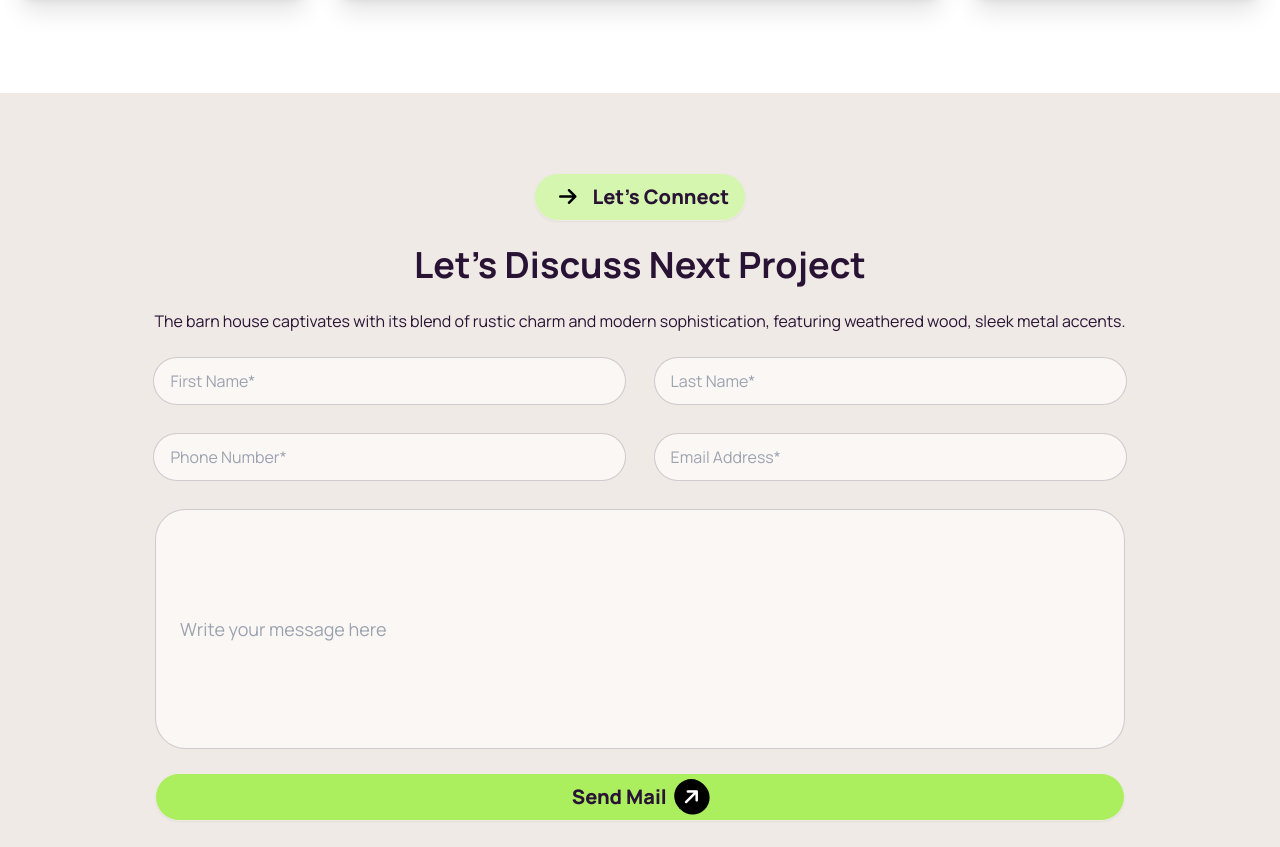
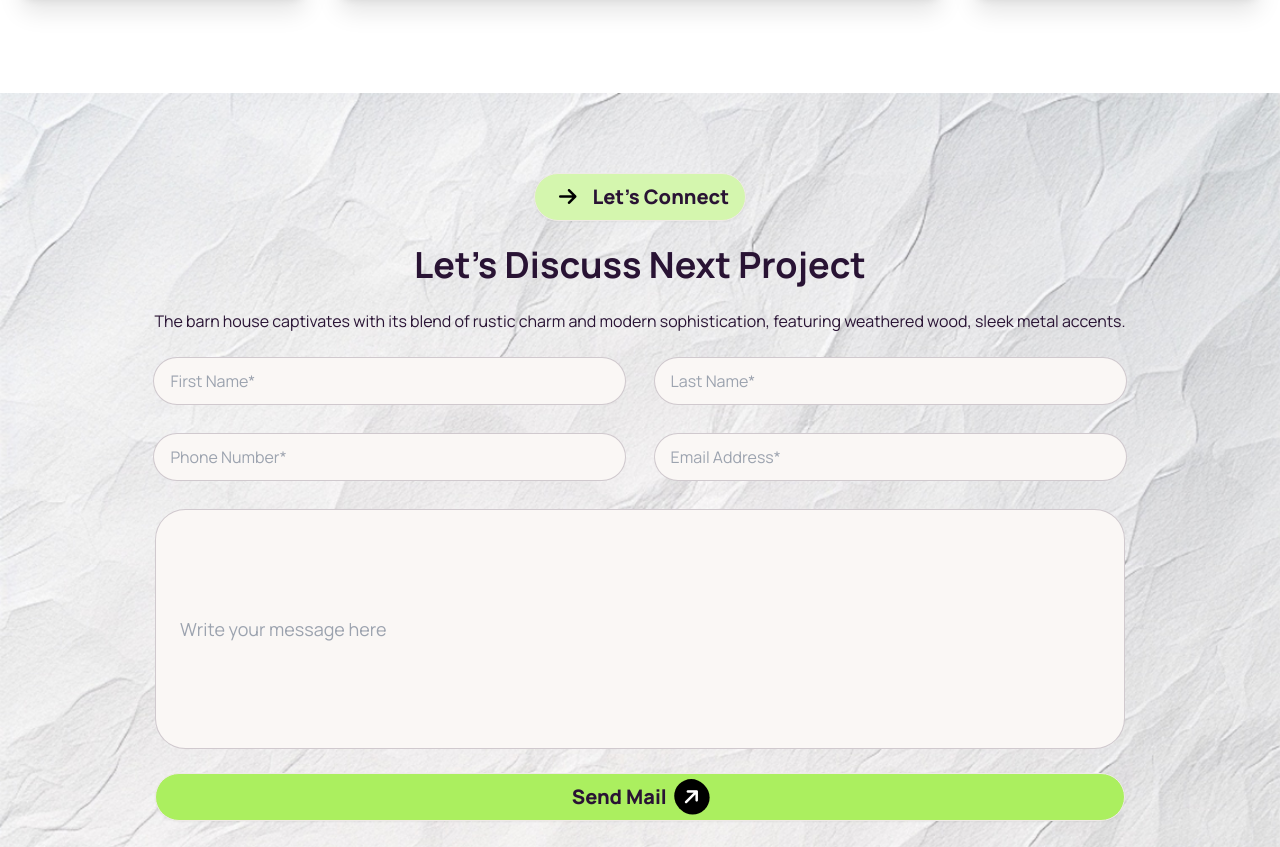
Before and after one commit to rohithaider/Architect-Company-Website, a plain HTML site: page index.html in a window 1280 px wide. Shown: the part 2970-3817 px from the top of the page. Drawn offline with nearby package versions, Linux system fonts and the light colour scheme; the site is published under a folder, as on GitHub Pages, so addresses that start at the root find nothing.

Commit message:
fixed some bugs

```diff
--- a/index.html
+++ b/index.html
@@ -353,7 +353,7 @@
         </div>
       </section>
       <!-- Next project section -->
-      <section class="bg-[url('/assets/bg.jpg')] bg-cover bg-no-repeat">
+      <section class="bg-[url('./assets/bg.jpg')] bg-cover bg-no-repeat">
         <!-- main container  -->
         <div class="container mx-auto text-center">
           <!-- text contents -->
```
